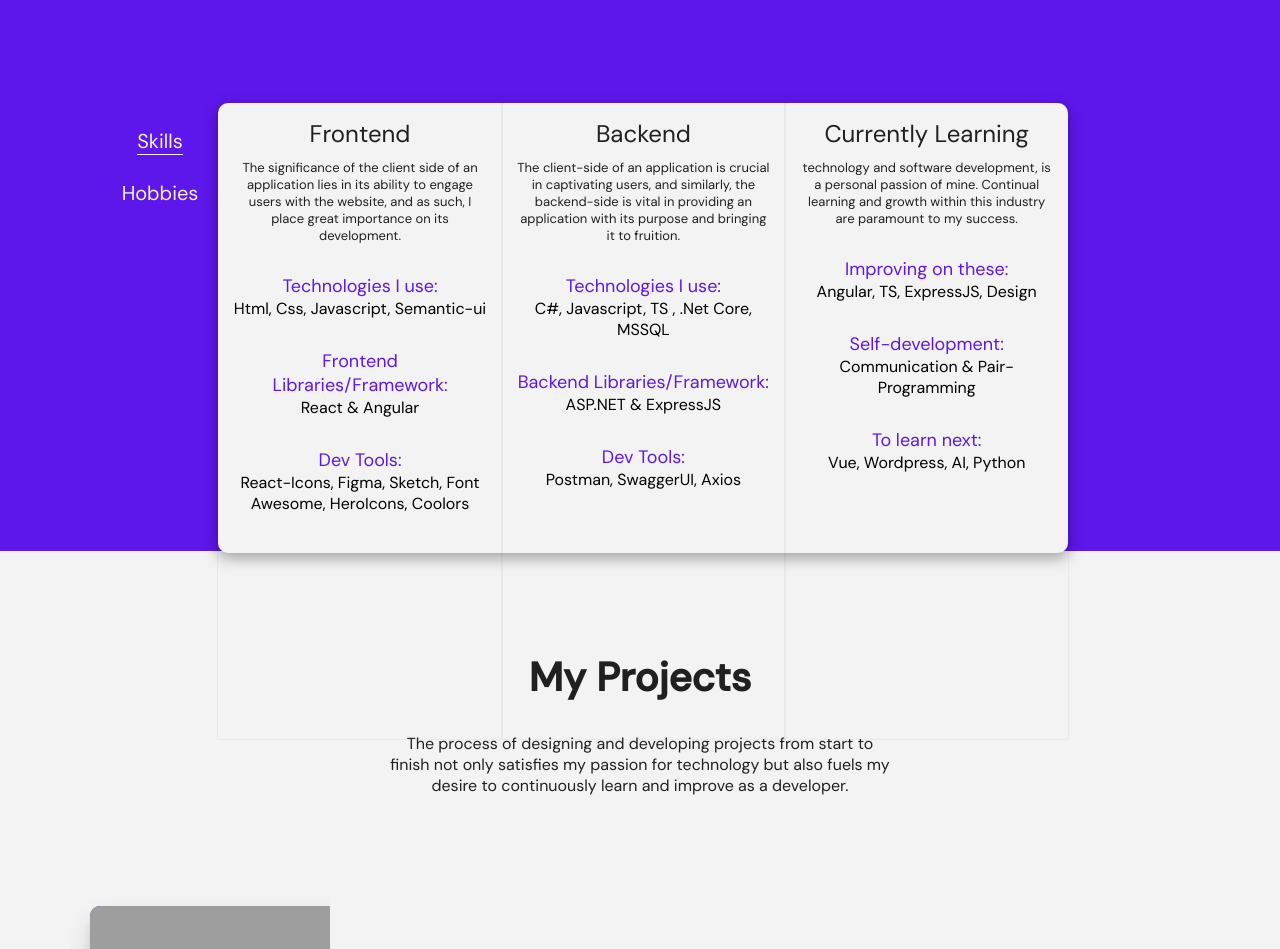
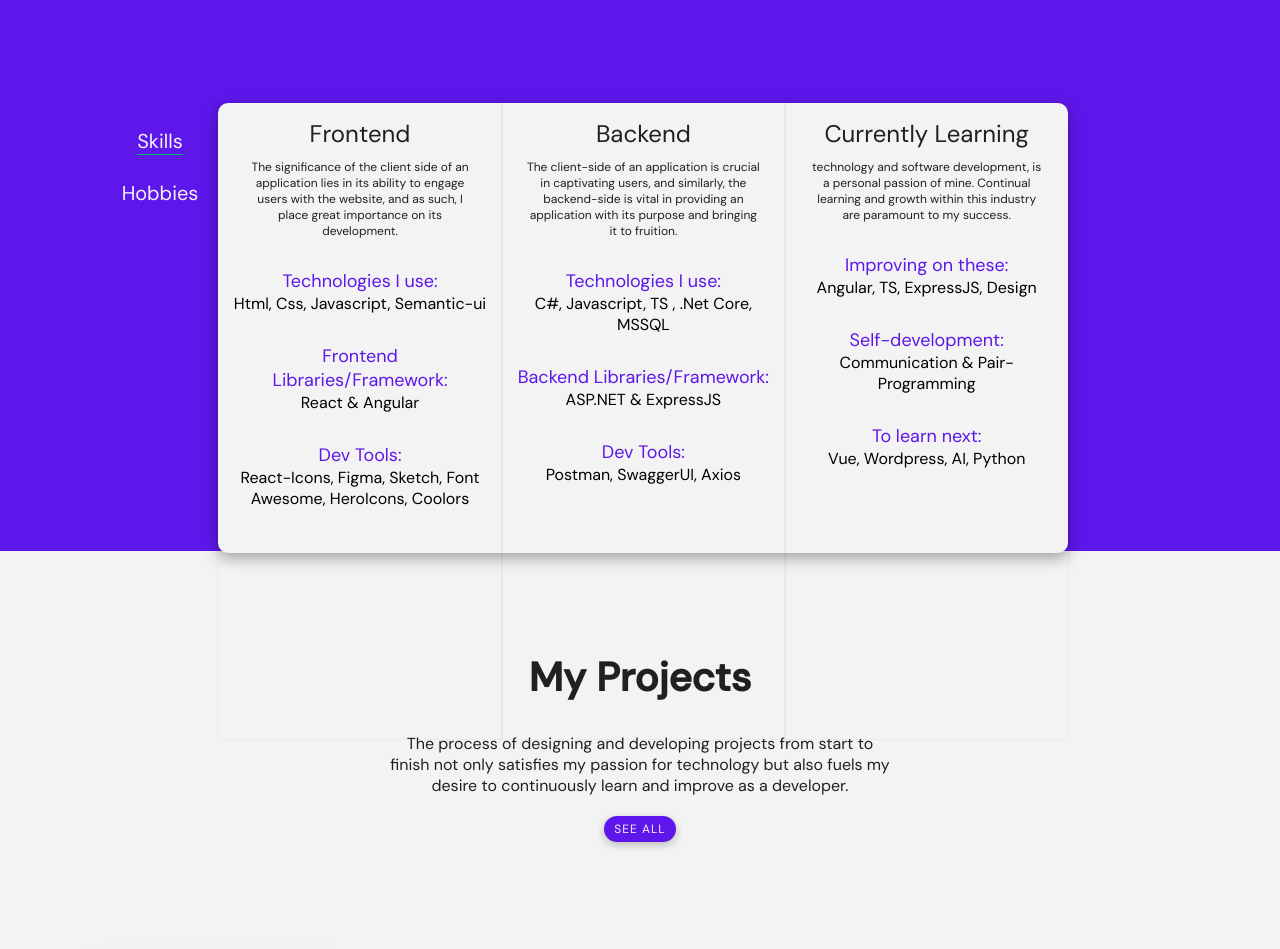
Before and after one commit to DiamondD7/WebPortfolio_2023, a React (Vite) app: page / in a window 1280 px wide. Shown: the part 1343-2292 px from the top of the page. Built offline with nearby package versions, Linux system fonts and the light colour scheme; grey boxes are pictures that could not be loaded.

Commit message:
added the button and its styles

```diff
--- a/src/components/Aboutme/About.jsx
+++ b/src/components/Aboutme/About.jsx
@@ -25,7 +25,7 @@ const Description = ({ changeTheme }) => {
                 style={
                   skillsClicked === true
                     ? {
-                        borderBottom: "1px solid #f3f3f3",
+                        borderBottom: "1px solid #00bf63",
                       }
                     : {}
                 }
@@ -42,7 +42,7 @@ const Description = ({ changeTheme }) => {
                 }}
                 style={
                   hobbiesClicked === true
-                    ? { borderBottom: "1px solid #f3f3f3" }
+                    ? { borderBottom: "1px solid #00bf63" }
                     : {}
                 }
               >
--- a/src/components/Aboutme/Hobbies.jsx
+++ b/src/components/Aboutme/Hobbies.jsx
@@ -24,7 +24,7 @@ const Hobbies = ({ hobbiesClicked, changeTheme }) => {
                 : { color: "#f3f3f3" }
             }
           >
-            Gaming
+            Coding
           </h2>
           <p
             className="description-texts__subheader"
@@ -34,12 +34,13 @@ const Hobbies = ({ hobbiesClicked, changeTheme }) => {
                 : { color: "#f3f3f3" }
             }
           >
-            I love to spend my spare time playing PC games, especially after a
-            hard day at work or sports. Playing with others has not only
-            improved my gaming skills but also helped me develop my social
-            abilities. It's a great way to unwind and have fun!
+            Writing code and solving complex problems challenges me and allows
+            me to continuously grow my skills. I make time for coding regularly,
+            by making website applications and making my own API, as it serves
+            as both a hobby and a career aspiration that fuels my drive to learn
+            and improve.
           </p>
-          <FiMonitor size={"30px"} color="#5e17eb" className="floatfloat" />
+          <FiTerminal size={"30px"} color="#00bf63" className="floatfloat" />
         </div>
 
         <div className="tx">
@@ -93,7 +94,7 @@ const Hobbies = ({ hobbiesClicked, changeTheme }) => {
             musical knowledge and appreciation. I make time for music daily, it
             brings positivity to my well-being.
           </p>
-          <FiHeadphones size={"30px"} color="#5e17eb" className="floatfloat" />
+          <FiHeadphones size={"30px"} color="#00bf63" className="floatfloat" />
         </div>
 
         <div className="tx">
@@ -149,7 +150,7 @@ const Hobbies = ({ hobbiesClicked, changeTheme }) => {
             development. I make time for designing regularly, as it serves as a
             hobby that complements my career aspirations.
           </p>
-          <FiEdit size={"30px"} color="#5e17eb" className="floatfloat" />
+          <FiEdit size={"30px"} color="#00bf63" className="floatfloat" />
         </div>
 
         <div className="tx">
@@ -161,7 +162,7 @@ const Hobbies = ({ hobbiesClicked, changeTheme }) => {
                 : { color: "#f3f3f3" }
             }
           >
-            Coding
+            Gaming
           </h2>
           <p
             className="description-texts__subheader"
@@ -171,13 +172,12 @@ const Hobbies = ({ hobbiesClicked, changeTheme }) => {
                 : { color: "#f3f3f3" }
             }
           >
-            Writing code and solving complex problems challenges me and allows
-            me to continuously grow my skills. I make time for coding regularly,
-            by making website applications and making my own API, as it serves
-            as both a hobby and a career aspiration that fuels my drive to learn
-            and improve.
+            I love to spend my spare time playing PC games, especially after a
+            hard day at work or sports. Playing with others has not only
+            improved my gaming skills but also helped me develop my social
+            abilities. It's a great way to unwind and have fun!
           </p>
-          <FiTerminal size={"30px"} color="#5e17eb" className="floatfloat" />
+          <FiMonitor size={"30px"} color="#5e17eb" className="floatfloat" />
         </div>
       </div>
     </div>
--- a/src/components/Projects/Projects.jsx
+++ b/src/components/Projects/Projects.jsx
@@ -497,6 +497,10 @@ const Projects = forwardRef(({ changeTheme }, props, ref) => {
         </p>
       </div>
 
+      <div className="see-all__wrapper">
+        <button>See all</button>
+      </div>
+
       <div>
         <ProjectContents changeTheme={changeTheme} />
       </div>
--- a/src/styles/aboutstyles.css
+++ b/src/styles/aboutstyles.css
@@ -97,9 +97,10 @@
 }
 
 .description-texts__subheader {
-  font-size: 13px;
+  font-size: 12px;
   margin-top: 10px;
   color: rgba(0, 0, 0, 0.3);
+  padding:0 10px;
 }
 
 .description-texts__title1 {
--- a/src/styles/footerstyles.css
+++ b/src/styles/footerstyles.css
@@ -54,7 +54,7 @@
 
 .footer-logo{
     position: absolute;
-    bottom: -2110px;
+    bottom: -2170px;
     right: 100px;
     width: 190px;
 
--- a/src/styles/myprojectsstyles.css
+++ b/src/styles/myprojectsstyles.css
@@ -151,3 +151,28 @@
 }
 
 /*  */
+
+
+
+.see-all__wrapper{
+    text-align: center;
+}
+
+.see-all__wrapper button{
+    font-size: 12px;
+    text-transform: uppercase;
+    letter-spacing: 1px;
+    color: #f3f3f3;
+    background-color: #5e17eb;
+    border-radius: 50px;
+    padding: 5px 10px;
+    margin-top: 20px;
+    border: none;
+
+    box-shadow: rgba(0, 0, 0, 0.24) 0px 3px 8px;
+    cursor: pointer;
+}
+
+.see-all__wrapper button:hover{
+    background-color: #00bf63;
+}
```
